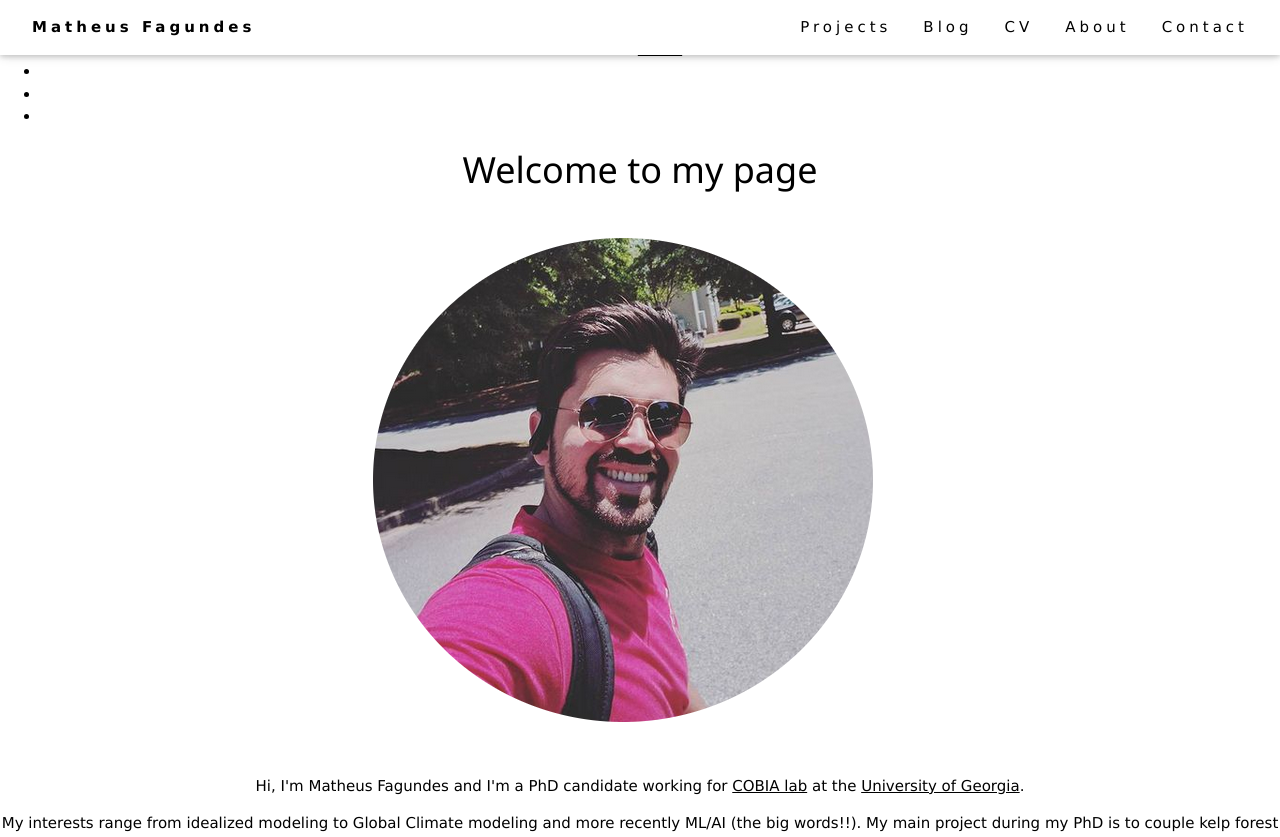
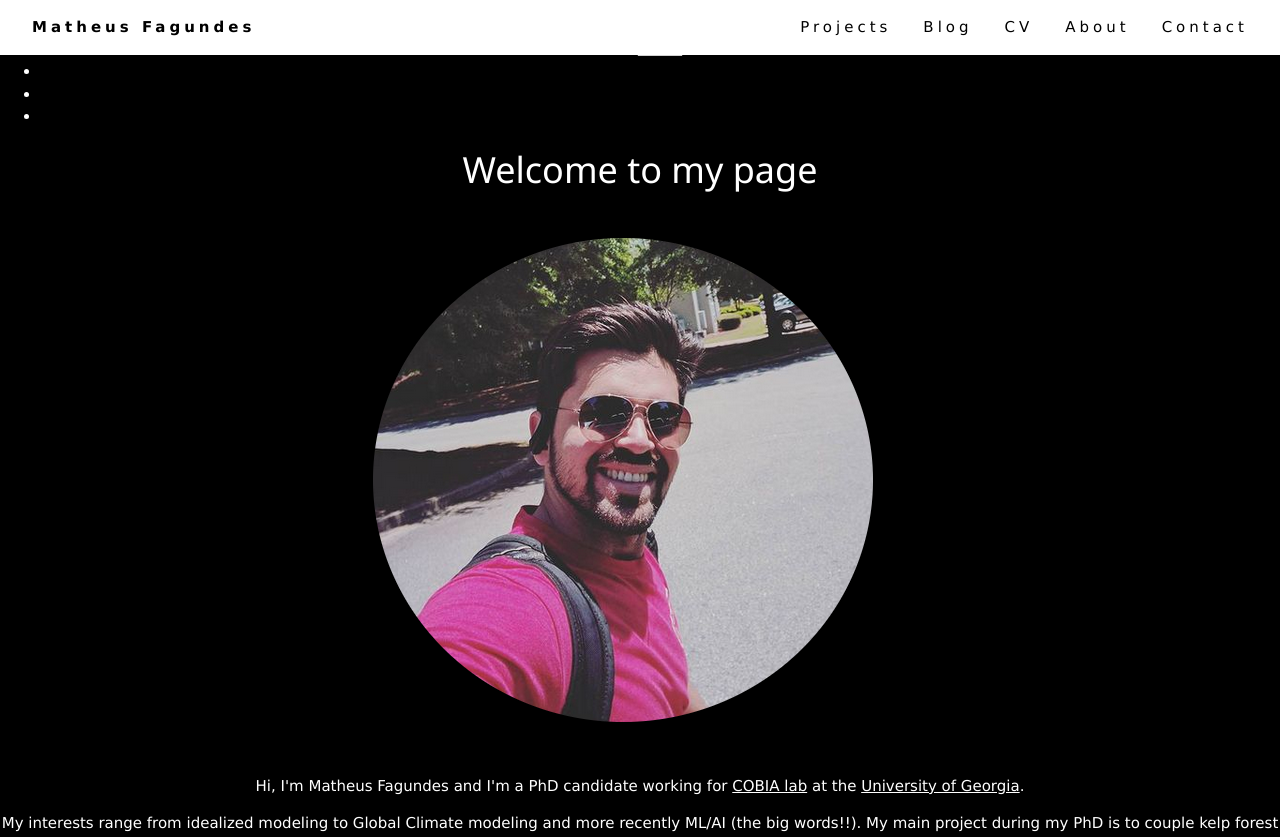
Before and after one commit to mf99274/mf99274.github.io, a Jekyll site: the page built from index.html, in a window 1280 px wide and 1247 px high. Shown: the top 837 px of the window. Built offline with Jekyll 4.4.1, drawn with Linux system fonts in a browser that asks for light colours.

Commit message:
Update default.html

```diff
--- a/_layouts/default.html
+++ b/_layouts/default.html
@@ -10,7 +10,7 @@
 <meta charset="UTF-8">
 <meta name="viewport" content="width=device-width, initial-scale=1">
 <link rel="stylesheet" href="/css/w3.css">
-<body>
+<body class="w3-black">
 
 <!-- Navbar (sit on top) -->
 <div class="w3-top">
```
